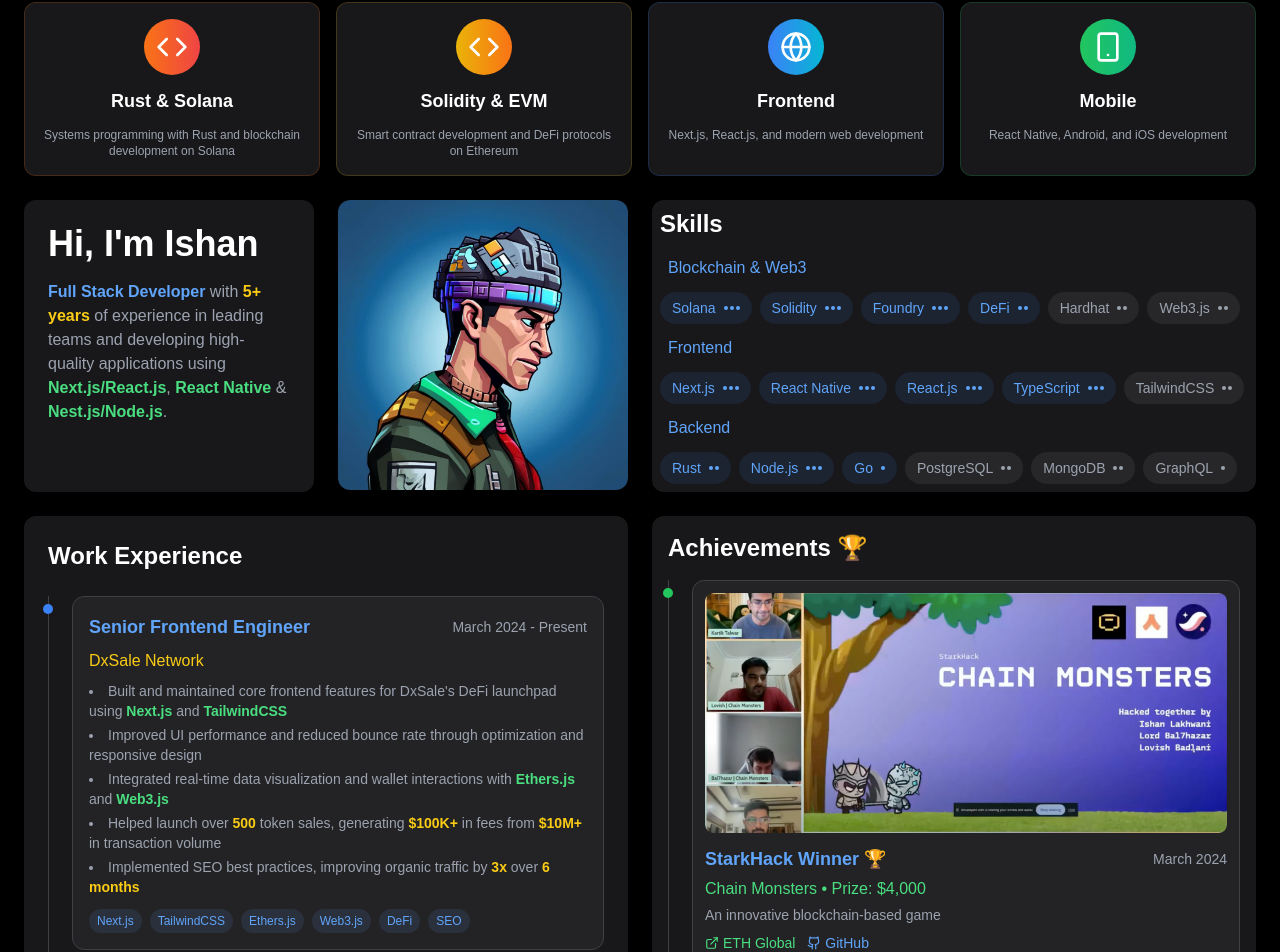
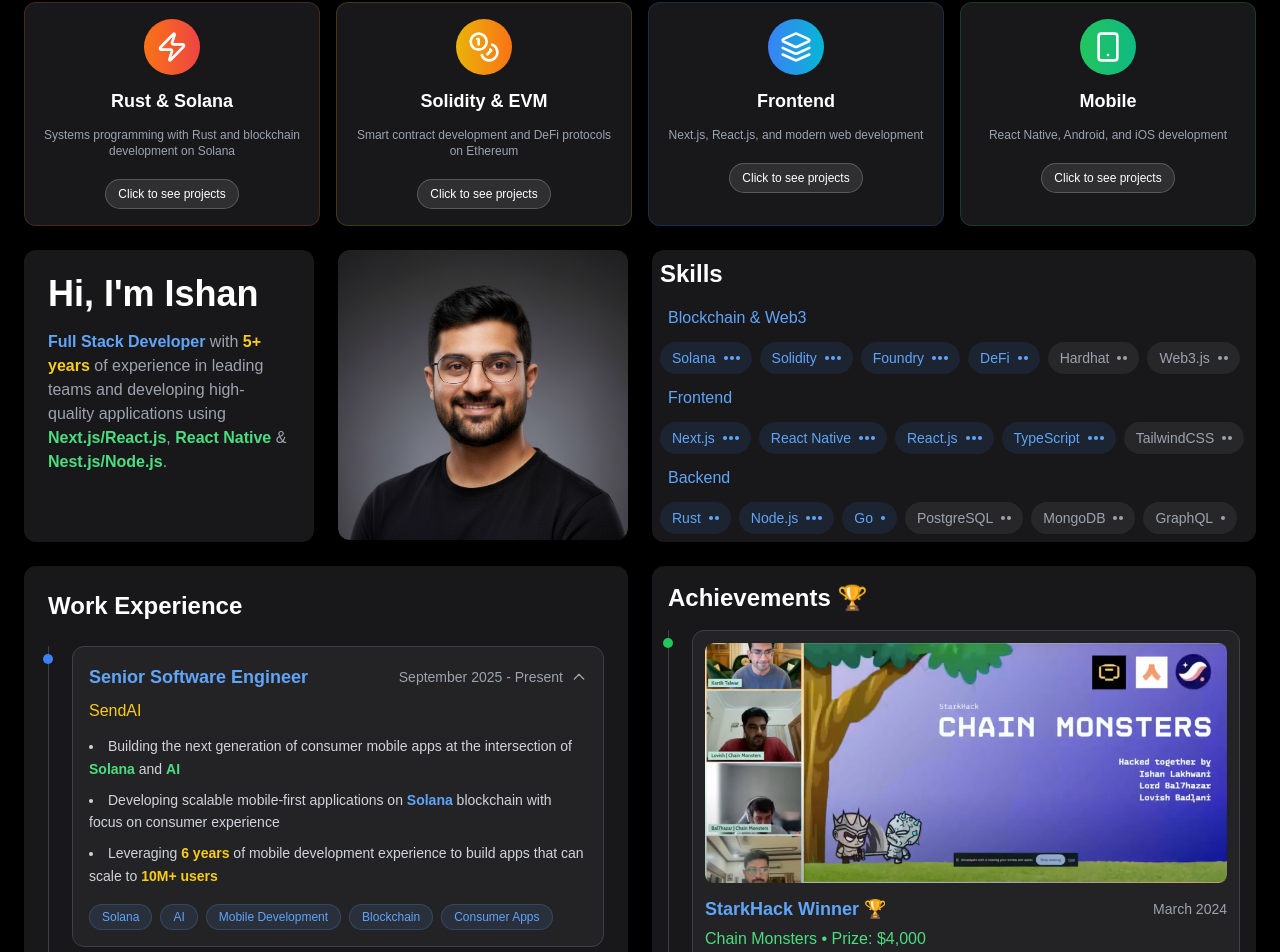
Before and after one commit to bluntbrain/my-bento-portfolio, a Next.js app: page / in a window 1280 px wide. Shown: the part 114-1066 px from the top of the page. Built offline with nearby package versions, Linux system fonts and the light colour scheme.

Commit message:
feat:: exp changes

```diff
--- a/src/app/page.tsx
+++ b/src/app/page.tsx
@@ -51,6 +51,18 @@
     const url = new URL(window.location.href);
     url.searchParams.set('tech', tech);
     window.history.pushState({}, '', url.toString());
+
+    // Smooth scroll to the tech content section after a brief delay
+    setTimeout(() => {
+      const techContentElement = document.getElementById('tech-content-section');
+      if (techContentElement) {
+        techContentElement.scrollIntoView({
+          behavior: 'smooth',
+          block: 'start',
+          inline: 'nearest'
+        });
+      }
+    }, 100);
   };
 
   const handleBackToSelection = () => {
@@ -66,25 +78,25 @@
     switch (selectedTech) {
       case 'rust-solana':
         return (
-          <div className="col-span-1 sm:col-span-2 lg:col-span-4">
+          <div id="tech-content-section" className="col-span-1 sm:col-span-2 lg:col-span-4">
             <RustSolanaDetails onBack={handleBackToSelection} />
           </div>
         );
       case 'solidity-evm':
         return (
-          <div className="col-span-1 sm:col-span-2 lg:col-span-4">
+          <div id="tech-content-section" className="col-span-1 sm:col-span-2 lg:col-span-4">
             <SolidityEvmDetails onBack={handleBackToSelection} />
           </div>
         );
       case 'frontend':
         return (
-          <div className="col-span-1 sm:col-span-2 lg:col-span-4">
+          <div id="tech-content-section" className="col-span-1 sm:col-span-2 lg:col-span-4">
             <FrontendDetails onBack={handleBackToSelection} />
           </div>
         );
       case 'mobile':
         return (
-          <div className="col-span-1 sm:col-span-2 lg:col-span-4">
+          <div id="tech-content-section" className="col-span-1 sm:col-span-2 lg:col-span-4">
             <MobileDetails onBack={handleBackToSelection} />
           </div>
         );
--- a/src/components/sections/header.tsx
+++ b/src/components/sections/header.tsx
@@ -2,7 +2,7 @@
 
 import React from "react";
 import Image from "next/image";
-import ProfileImage from "@/assets/images/avatar.jpeg";
+import ProfileImage from "@/assets/images/newdp.png";
 import { SkillSet } from "../ui/skill-set";
 import { Card } from "../ui/card";
 import { motion } from "framer-motion";
--- a/src/components/sections/tech-selection.tsx
+++ b/src/components/sections/tech-selection.tsx
@@ -2,7 +2,7 @@
 
 import React from "react";
 import { Card } from "../ui/card";
-import { Code, Smartphone, Globe } from "lucide-react";
+import { Code, Smartphone, Globe, Zap, Coins, Layers, Cpu } from "lucide-react";
 import { motion } from "framer-motion";
 
 interface TechSelectionProps {
@@ -15,7 +15,7 @@
       id: "rust-solana",
       title: "Rust & Solana",
       description: "Systems programming with Rust and blockchain development on Solana",
-      icon: <Code size={32} />,
+      icon: <Zap size={32} />,
       color: "from-orange-500 to-red-500",
       bgColor: "bg-orange-500/10",
       borderColor: "border-orange-500/20",
@@ -26,7 +26,7 @@
       id: "solidity-evm",
       title: "Solidity & EVM",
       description: "Smart contract development and DeFi protocols on Ethereum",
-      icon: <Code size={32} />,
+      icon: <Coins size={32} />,
       color: "from-yellow-500 to-orange-500",
       bgColor: "bg-yellow-500/10",
       borderColor: "border-yellow-500/20",
@@ -37,7 +37,7 @@
       id: "frontend",
       title: "Frontend",
       description: "Next.js, React.js, and modern web development",
-      icon: <Globe size={32} />,
+      icon: <Layers size={32} />,
       color: "from-blue-500 to-cyan-500",
       bgColor: "bg-blue-500/10",
       borderColor: "border-blue-500/20",
@@ -79,14 +79,7 @@
               `}
               onClick={() => onTechSelect(tech.id)}
             >
-              {/* Hover tooltip */}
-              <div className="absolute inset-0 bg-black/80 opacity-0 group-hover:opacity-100 transition-opacity duration-300 flex items-center justify-center z-10">
-                <span className="text-white text-sm font-medium text-center px-4">
-                  {tech.hoverText}
-                </span>
-              </div>
-
-              <div className="flex flex-col items-center text-center space-y-3">
+              <div className="flex flex-col items-center text-center space-y-3 h-full">
                 <div className={`p-3 rounded-full bg-gradient-to-r ${tech.color}`}>
                   <div className="text-white">
                     {tech.icon}
@@ -95,9 +88,16 @@
                 <h3 className="text-lg font-bold text-white">
                   {tech.title}
                 </h3>
-                <p className="text-gray-400 text-xs">
+                <p className="text-gray-400 text-xs flex-grow">
                   {tech.description}
                 </p>
+
+                {/* Always visible click button */}
+                <div className="mt-auto pt-2">
+                  <div className="px-3 py-1.5 bg-white/10 hover:bg-white/20 border border-white/20 hover:border-white/40 rounded-full text-xs text-white transition-all duration-200 group-hover:scale-105">
+                    Click to see projects
+                  </div>
+                </div>
               </div>
             </Card>
           </motion.div>
--- a/src/components/sections/work-experience-section.tsx
+++ b/src/components/sections/work-experience-section.tsx
@@ -1,13 +1,40 @@
-import React from "react";
+import React, { useState } from "react";
 import { Card } from "../ui/card";
 
 export function WorkExperienceSection() {
+  const [expandedIndex, setExpandedIndex] = useState<number | null>(0);
+
   const experiences = [
+    {
+      title: "Senior Software Engineer",
+      company: "SendAI",
+      location: "",
+      period: "September 2025 - Present",
+      description: [
+        <span key="1">
+          Building the next generation of consumer mobile apps at the intersection of{" "}
+          <span className="text-green-400 font-semibold">Solana</span> and{" "}
+          <span className="text-green-400 font-semibold">AI</span>
+        </span>,
+        <span key="2">
+          Developing scalable mobile-first applications on{" "}
+          <span className="text-blue-400 font-semibold">Solana</span> blockchain
+          with focus on consumer experience
+        </span>,
+        <span key="3">
+          Leveraging{" "}
+          <span className="text-yellow-400 font-semibold">6 years</span> of
+          mobile development experience to build apps that can scale to{" "}
+          <span className="text-yellow-400 font-semibold">10M+ users</span>
+        </span>,
+      ],
+      tags: ["Solana", "AI", "Mobile Development", "Blockchain", "Consumer Apps"],
+    },
     {
       title: "Senior Frontend Engineer",
       company: "DxSale Network",
       location: "",
-      period: "March 2024 - Present",
+      period: "March 2024 - August 2025",
       description: [
         <span key="1">
           Built and maintained core frontend features for DxSale&apos;s DeFi
@@ -128,44 +155,69 @@
 
         {/* Experience items */}
         <div className="space-y-8">
-          {experiences.map((exp, index) => (
+          {experiences.map((exp, index) => {
+            const isExpanded = expandedIndex === index;
+            return (
               <div key={index} className="relative pl-6">
                 {/* Timeline dot */}
                 <div className="absolute left-[-5px] top-2 h-2.5 w-2.5 rounded-full bg-blue-500" />
 
-              <div className="bg-zinc-800/80 backdrop-blur-sm rounded-xl p-4 border border-zinc-700">
+                <div
+                  className="bg-zinc-800/80 backdrop-blur-sm rounded-xl p-4 border border-zinc-700 cursor-pointer transition-all duration-300 hover:border-blue-500/50 hover:bg-zinc-800/90 hover:shadow-lg hover:shadow-blue-500/10 hover:scale-[1.02] group"
+                  onClick={() => setExpandedIndex(isExpanded ? null : index)}
+                >
                   <div className="flex flex-col sm:flex-row sm:items-center justify-between mb-2">
-                  <h3 className="font-bold text-lg text-blue-400">
+                    <h3 className="font-bold text-lg text-blue-400 group-hover:text-blue-300 transition-colors">
                       {exp.title}
                     </h3>
+                    <div className="flex items-center gap-2">
                       <span className="text-sm text-gray-400">{exp.period}</span>
+                      <div className={`transition-transform duration-300 ${isExpanded ? 'rotate-180' : ''}`}>
+                        <svg className="w-4 h-4 text-gray-400" fill="none" stroke="currentColor" viewBox="0 0 24 24">
+                          <path strokeLinecap="round" strokeLinejoin="round" strokeWidth={2} d="M19 9l-7 7-7-7" />
+                        </svg>
                       </div>
-                <div className="mb-2">
-                  <span className="text-yellow-400">
+                    </div>
+                  </div>
+                  <div className="mb-3">
+                    <span className="text-yellow-400 group-hover:text-yellow-300 transition-colors font-medium">
                       {exp.company}
                       {exp.location ? ` • ${exp.location}` : ""}
                     </span>
                   </div>
-                <ul className="list-disc list-inside space-y-1 mb-3">
+
+                  {/* Collapsible content */}
+                  <div className={`overflow-hidden transition-all duration-300 ${isExpanded ? 'max-h-96 opacity-100' : 'max-h-0 opacity-0'}`}>
+                    <ul className="list-disc list-inside space-y-2 mb-4">
                       {exp.description.map((item, i) => (
-                    <li key={i} className="text-sm text-gray-400">
+                        <li key={i} className="text-sm text-gray-300 leading-relaxed">
                           {item}
                         </li>
                       ))}
                     </ul>
+                  </div>
+
                   <div className="flex flex-wrap gap-2">
                     {exp.tags.map((tag, i) => (
                       <span
                         key={i}
-                      className="px-2 py-1 bg-blue-400/10 text-blue-400 rounded-full text-xs"
+                        className="px-3 py-1 bg-blue-400/10 text-blue-400 rounded-full text-xs group-hover:bg-blue-400/20 transition-colors border border-blue-400/20"
                       >
                         {tag}
                       </span>
                     ))}
                   </div>
+
+                  {/* Click to expand hint */}
+                  {!isExpanded && (
+                    <div className="mt-3 text-xs text-gray-500 group-hover:text-gray-400 transition-colors">
+                      Click to explore details
+                    </div>
+                  )}
                 </div>
               </div>
-          ))}
+            );
+          })}
         </div>
       </div>
     </Card>
```
Also changed, not shown: src/assets/images/newdp.png (added). Lines whose indentation alone changed are shown as unchanged.
